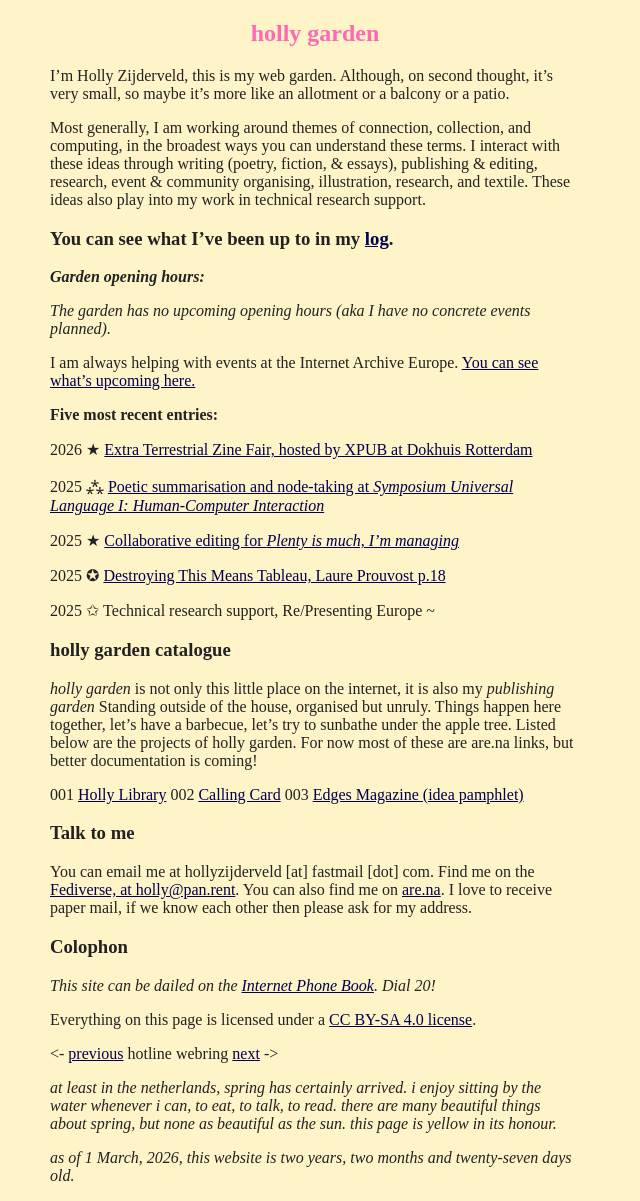
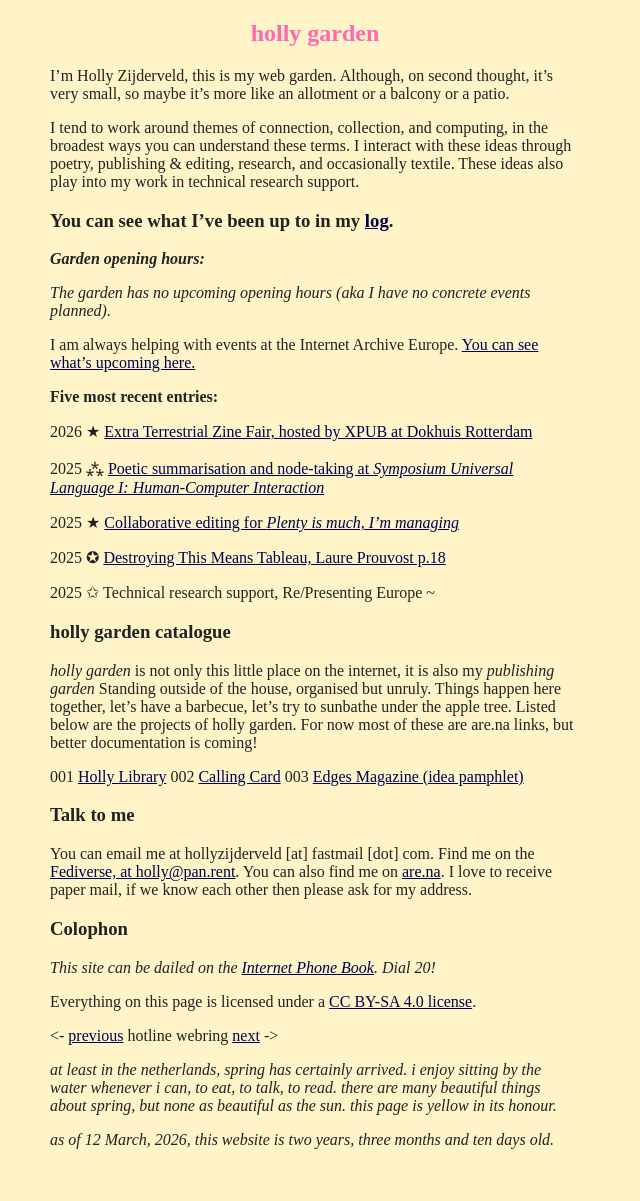
Before and after one commit to hollyz1jderveld/hollyz1jderveld.github.io, a Jekyll site: the page built from index.md, in a window 1280 px wide. Shown: the whole page, without its empty margins (0-640 px from the left). Built offline with Jekyll 4.4.1, drawn with Linux system fonts in a browser that asks for light colours; some web fonts are replaced; Markdown is read by kramdown in place of the engine named in the settings; our own code applies the rules of GitHub Pages for plain Markdown files; after the commit the page ends 1165 px from its top, so only the background shows below that.

Commit message:
Update index.md

```diff
--- a/index.md
+++ b/index.md
@@ -5,7 +5,7 @@ layout: default
 ## holly garden
 I'm Holly Zijderveld, this is my web garden. Although, on second thought, it's very small, so maybe it's more like an allotment or a balcony or a patio.
 
-Most generally, I am working around themes of connection, collection, and computing, in the broadest ways you can understand these terms. I interact with these ideas through writing (poetry, fiction, & essays), publishing & editing, research, event & community organising, illustration, research, and textile. These ideas also play into my work in technical research support.
+I tend to work around themes of connection, collection, and computing, in the broadest ways you can understand these terms. I interact with these ideas through poetry, publishing & editing, research, and occasionally textile. These ideas also play into my work in technical research support.
 
 ### You can see what I've been up to in my [log](https://holly.garden/log).
 ***Garden opening hours:***
@@ -46,4 +46,4 @@ Everything on this page is licensed under a [CC BY-SA 4.0 license](https://creat
 
 *at least in the netherlands, spring has certainly arrived. i enjoy sitting by the water whenever i can, to eat, to talk, to read. there are many beautiful things about spring, but none as beautiful as the sun. this page is yellow in its honour.*
 
-*as of 1 March, 2026, this website is two years, two months and twenty-seven days old.*
+*as of 12 March, 2026, this website is two years, three months and ten days old.*
```
